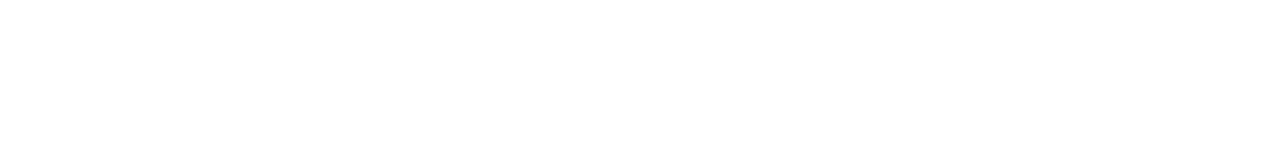
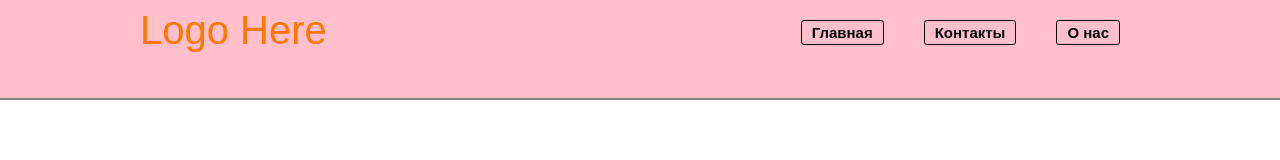
Before and after one commit to Mishkanchik/lesson-8-homework, a plain HTML site: page index.html in a window 1280 px wide. Drawn offline with Linux system fonts and the light colour scheme.

Commit message:
commit full home

```diff
--- a/index.html
+++ b/index.html
@@ -11,14 +11,42 @@
     <title>lesson-8-homework</title>
 </head>
 <body>
-    <header class="header">
-
+    <header>
         <div class="container">
             <div class="header-inner">
+                <div class="header-logo" > Logo <span class="span-logo">Here</span> </div>
+
+                    <nav>
+                        <ul class="topmenu">
+                            <li><a href="" >О нас</a>
+                                <ul class="submenu">
+                                <li><a href="">Производство</a></li>
+                                <li><a href="">Магазин</a></li>
+                                <li><a href="">Сервис</a></li>
+                                </ul>
+                            </li>
+
+
+                          <li><a href="">Контакты</a>
+                                <ul class="submenu">
+                                    <li><a href="">Производство</a></li>
+                                    <li><a href="">Магазин</a></li>
+                                    <li><a href="">Сервис</a></li>
+                                </ul>
+                                <li><a href="">Главная</a>
+                                    <ul class="submenu">
+                                        <li><a href="">Производство</a></li>
+                                        <li><a href="">Магазин</a></li>
+                                        <li><a href="">Сервис</a></li>
+                                    </ul>
+                                </li>
+                            </li>
+                        </ul>
+                    </nav>
+
 
             </div>
         </div>
-
-    </header>
+      </header>
 </body>
 </html>
--- a/style.css
+++ b/style.css
@@ -5,6 +5,140 @@
 
 
 body{
-
+    margin: 0   ;
     font-family: 'Roboto', sans-serif;
 }
+
+
+header {
+
+    height: 100px;
+    background-color: pink;
+    border-bottom: 2px solid  gray;
+    position:sticky;
+    top: 0;
+    left: 0;
+    right: 0;
+    z-index: 1;
+
+
+
+
+  }
+
+.container{
+
+
+
+    width: 1000px;
+    margin: 0px auto;
+
+
+}
+.header-inner{
+    justify-content: space-between;
+    align-items: center;
+    display:flex;
+
+
+
+}
+
+.header-logo{
+    font-family: 'Nunito', sans-serif;
+    font-size: 40px;
+    color:#ff7700;
+
+
+}
+
+
+
+
+  nav ul {
+    list-style: none;
+    margin: 0;
+    padding: 0;
+  }
+
+  .topmenu {
+    font-family: 'Ubuntu', sans-serif;
+    margin-top: 20px;
+    width: 390px;
+
+}
+
+
+
+
+.topmenu li{
+    padding: auto;
+    height: 40px;
+
+}
+.topmenu a{
+
+
+    display: block;
+    color: black;
+    border-top: 2px solid black;
+    text-decoration: none;
+    text-align: left;
+    padding: 0px;
+    border-radius: 3px;
+
+}
+
+
+  .topmenu:after {
+    content: "";
+    display: table;
+    clear: both;
+
+
+  }
+
+
+  .topmenu > li {
+
+    float: right;
+    position: relative;
+    padding: 0;
+    margin: 0px 20px 0px 20px ;
+
+  }
+  .topmenu > li > a {
+
+    font-size: 15px;
+    font-weight: bold;
+    color: black;
+    border: 1px solid black;
+    padding: 3px 10px;
+  }
+  .topmenu li a:hover { color: red; }
+
+
+
+  .submenu {
+    background-color: gray;
+    position: absolute;
+
+
+    z-index: 5;
+    opacity: 2;
+    transform: scaleY(0);
+    transform-origin: 0 0;
+    transition: .5s ease-in-out;
+  }
+  .submenu a {
+    color: black;
+
+    padding: 10px 20px;
+    font-size: 13px;
+
+  }
+  .submenu li:last-child a { border-bottom: none; }
+  .topmenu > li:hover .submenu {
+    opacity: 1;
+    transform: scaleY(1);
+  }
```
